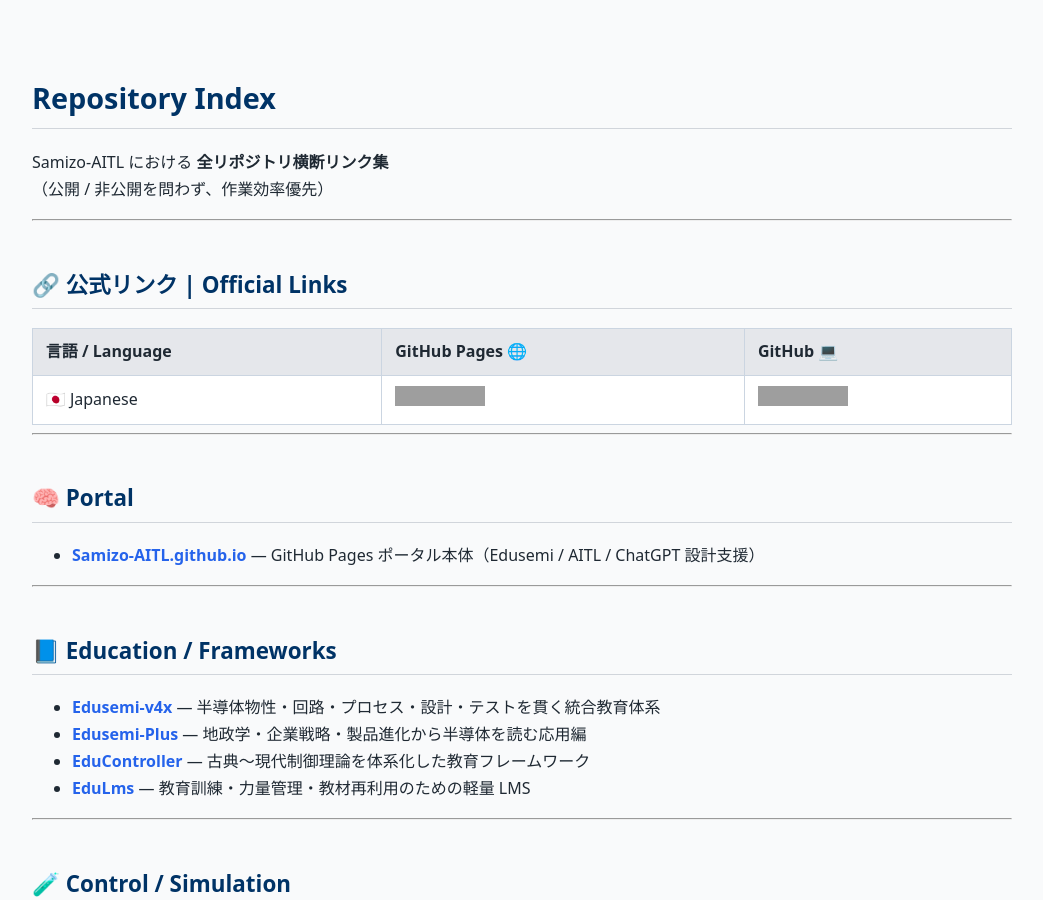
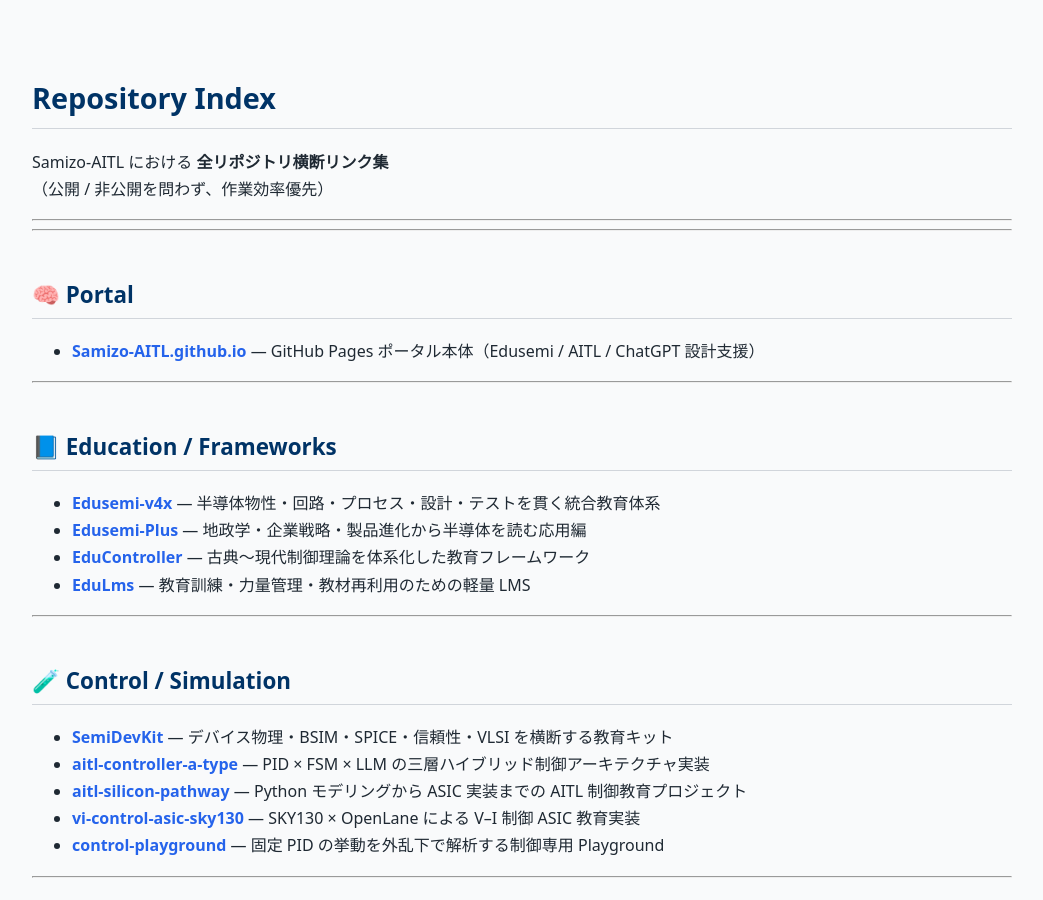
Before and after one commit to Samizo-AITL/Samizo-AITL.github.io, a Jekyll site: the page built from repo-index.md, in a window 1280 px wide and 900 px high. Shown: the whole window, without its empty margins (118-1161 px from the left). Built offline with Jekyll 4.4.1, drawn with Linux system fonts in a browser that asks for light colours; grey boxes are pictures that could not be loaded.

Commit message:
Update repo-index.md

```diff
--- a/repo-index.md
+++ b/repo-index.md
@@ -9,11 +9,6 @@
 
 ---
 
-## 🔗 公式リンク | Official Links
-
-| 言語 / Language | GitHub Pages 🌐 | GitHub 💻 |
-|-----------------|----------------|-----------|
-| 🇯🇵 Japanese | [![🌐 GitHub Pages JP](https://img.shields.io/badge/GitHub%20Pages-日本語版-brightgreen?logo=github)](https://samizo-aitl.github.io/repo-index.md/) | [![💻 GitHub Repo JP](https://img.shields.io/badge/GitHub-日本語版-blue?logo=github)](https://github.com/Samizo-AITL/repo-index.md) |
 
 ---
 
```
